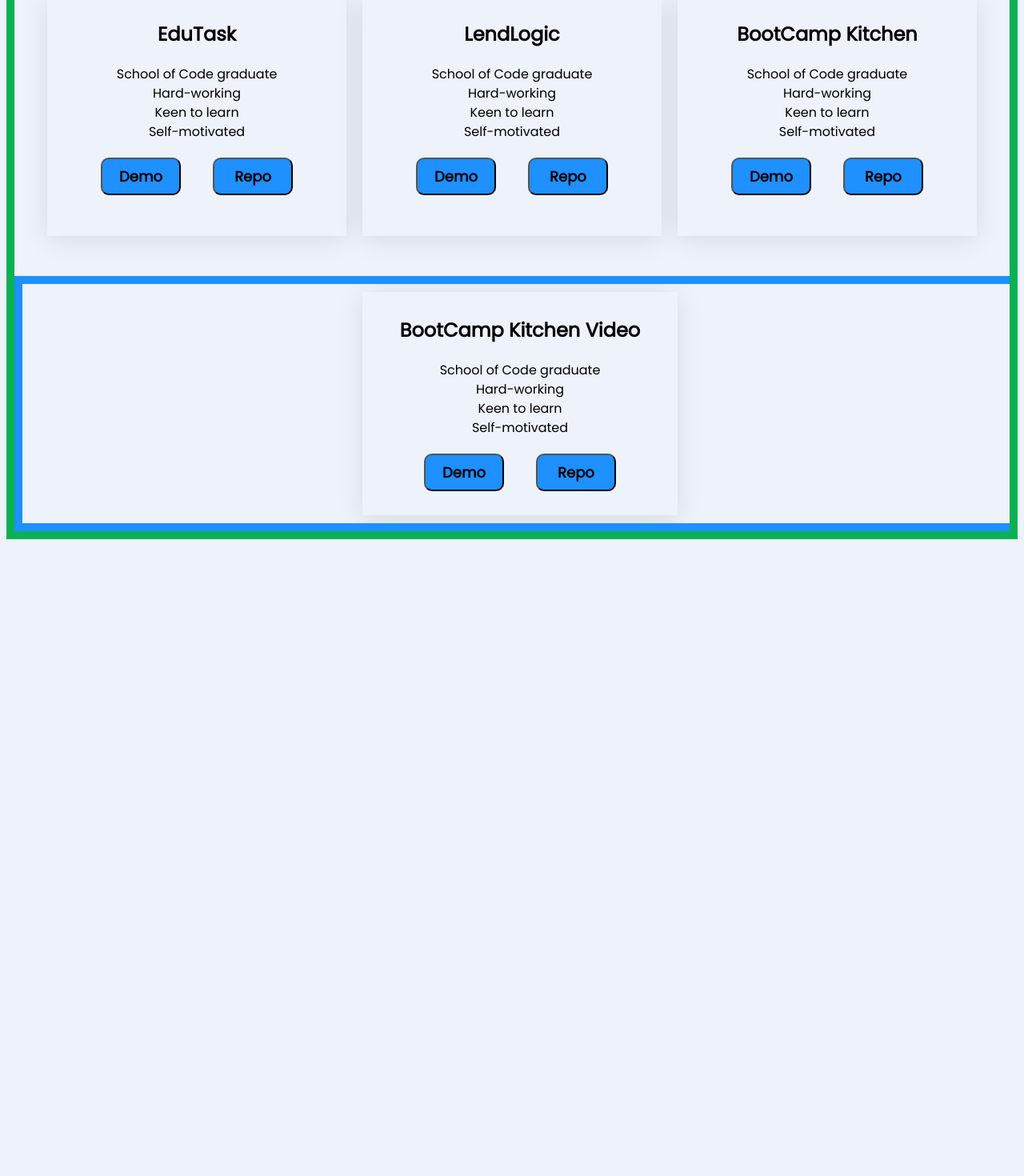
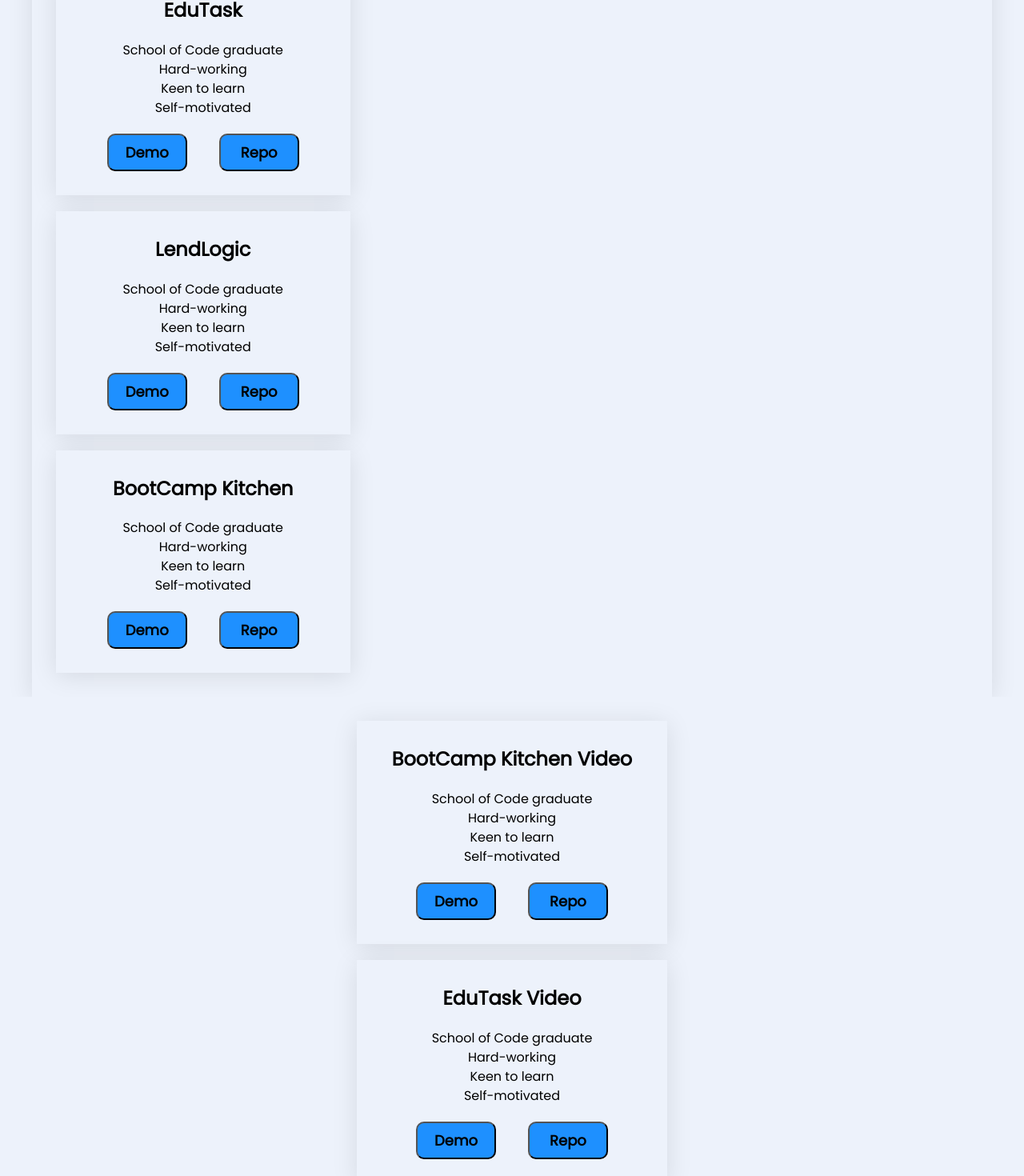
Before and after one commit to horiaomar25/Portfolio-Site, a React (Vite) app: page / in a window 1280 px wide. Shown: the part 1139-2609 px from the top of the page at 80% size. Before the commit the page ends 1821 px from the top, so only its background shows below. Built offline with nearby package versions, Linux system fonts and the light colour scheme.

Commit message:
add styling on the grid

```diff
--- a/src/App.css
+++ b/src/App.css
@@ -140,21 +140,19 @@ font-size: large;
     align-items: flex-start;
     justify-content: center;
     flex-direction: column;
-    border: 10px solid #0ab153;
+       box-shadow: 0 4px 30px rgba(0, 0, 0, 0.1);
 
   }
 
 .video_container{
-
   display: flex;
   justify-content: center;
-align-items: center;
-border: 10px solid #1E90FF;
-width: 100%;
-
-
-
-
+  align-items: center;
+  padding: 0 30px;
+  height: 100%;
+  width: 100%;
+  flex-direction: column;
+  margin: 0 auto; /* Added to horizontally center the container */
 
 
 
@@ -165,15 +163,23 @@ width: 100%;
 
   .project_container{
     display: flex;
-    justify-content: center;
-    align-items: center;
+     justify-content: center;
+    align-items: flex-start;
     padding: 0 30px;
-    height: 50vh;
-  /*border*/
+    height: 100%;
+    flex-direction: column;
 
 
-    box-shadow: 0 4px 30px rgba(0, 0, 0, 0.1);
+
+
     margin: 0 auto; /* Added to horizontally center the container */
+  }
+
+  .column {
+    flex: 1;
+    padding: 20px; /* Adjust padding as needed */
+    box-sizing: border-box; /* Include padding in width calculation */
+
   }
 
 @media (max-width: 390px) {
--- a/src/Components/ProjectCard.jsx
+++ b/src/Components/ProjectCard.jsx
@@ -5,7 +5,7 @@ const ProjectCard = () => {
     <section >
          <h3 style={{ marginLeft:'50px', fontSize: '24px'}}>Projects</h3>
     <div className="container">
-    <div className= "project_container">
+    <div className= "project_container column">
 
 
         <p className="hero_text">
@@ -45,7 +45,7 @@ const ProjectCard = () => {
 
 
     </div>
-    <div className="video_container">
+    <div className="video_container column ">
     <p className="hero_text">
         <h2 >BootCamp Kitchen Video</h2>
           School of Code graduate<br />
@@ -56,6 +56,17 @@ const ProjectCard = () => {
           <button className="social_links">Repo</button>
         </p>
 
+        <p className="hero_text">
+        <h2 >EduTask Video</h2>
+          School of Code graduate<br />
+          Hard-working<br />
+          Keen to learn<br />
+          Self-motivated<br/>
+          <button className="social_links">Demo</button>
+          <button className="social_links">Repo</button>
+        </p>
+
+
 
         </div>
         </div>
```
